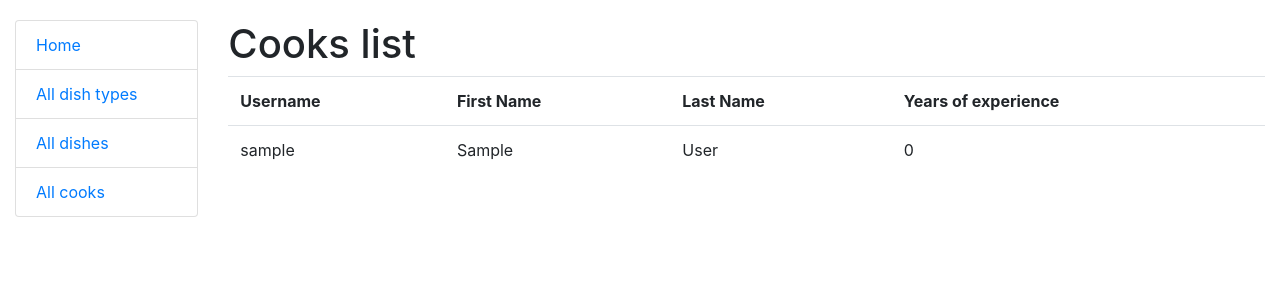
After one commit to Arenkton/restaurant-kitchen-service, a Django app: page /cooks/ in a window 1280 px wide. The commit adds this page. Shown: the top 300 px of the page. Run offline with Django 5.2, Linux system fonts and the light colour scheme; the visitor is signed in with stand-in values (Sample User, id 1); data comes from the database, SQL or seed files in the repository.

Commit message:
Add cook list view and template

```diff
--- a/kitchen/urls.py
+++ b/kitchen/urls.py
@@ -17,4 +17,9 @@ urlpatterns = [
         views.DishListView.as_view(),
         name="dish-list",
     ),
+    path(
+        "cooks/",
+        views.CookListView.as_view(),
+        name="cook-list"
+    ),
 ]
--- a/kitchen/views.py
+++ b/kitchen/views.py
@@ -2,7 +2,7 @@ from django.shortcuts import render
 from django.contrib.auth.mixins import LoginRequiredMixin
 from django.views import generic
 
-from kitchen.models import DishType, Dish
+from kitchen.models import DishType, Dish, Cook
 
 
 def index(request):
@@ -19,3 +19,9 @@ class DishListView(LoginRequiredMixin, generic.ListView):
     model = Dish
     context_object_name = "dishes"
     template_name = "kitchen/dish_list.html"
+
+
+class CookListView(LoginRequiredMixin, generic.ListView):
+    model = Cook
+    context_object_name = "cooks"
+    template_name = "kitchen/cook_list.html"
--- a/templates/includes/sidebar.html
+++ b/templates/includes/sidebar.html
@@ -10,4 +10,8 @@
   <li class="list-group-item">
     <a href="{% url 'kitchen:dish-list' %}">All dishes</a>
   </li>
+
+  <li class="list-group-item">
+    <a href="{% url 'kitchen:cook-list' %}">All cooks</a>
+  </li>
 </ul>
--- /dev/null
+++ b/templates/kitchen/cook_list.html
@@ -0,0 +1,27 @@
+{% extends "base.html" %}
+
+{% block content %}
+  <h1>Cooks list</h1>
+
+  {% if cooks %}
+    <table class="table">
+      <tr>
+          <th>Username</th>
+          <th>First Name</th>
+          <th>Last Name</th>
+          <th>Years of experience</th>
+      </tr>
+
+      {% for cook in cooks %}
+        <tr>
+            <td>{{ cook.username }}</td>
+            <td>{{ cook.first_name }}</td>
+            <td>{{ cook.last_name }}</td>
+            <td>{{ cook.years_of_experience }}</td>
+        </tr>
+      {% endfor %}
+    </table>
+  {% else %}
+    <p>There are no cooks in the restaurant.</p>
+  {% endif %}
+{% endblock %}
```
